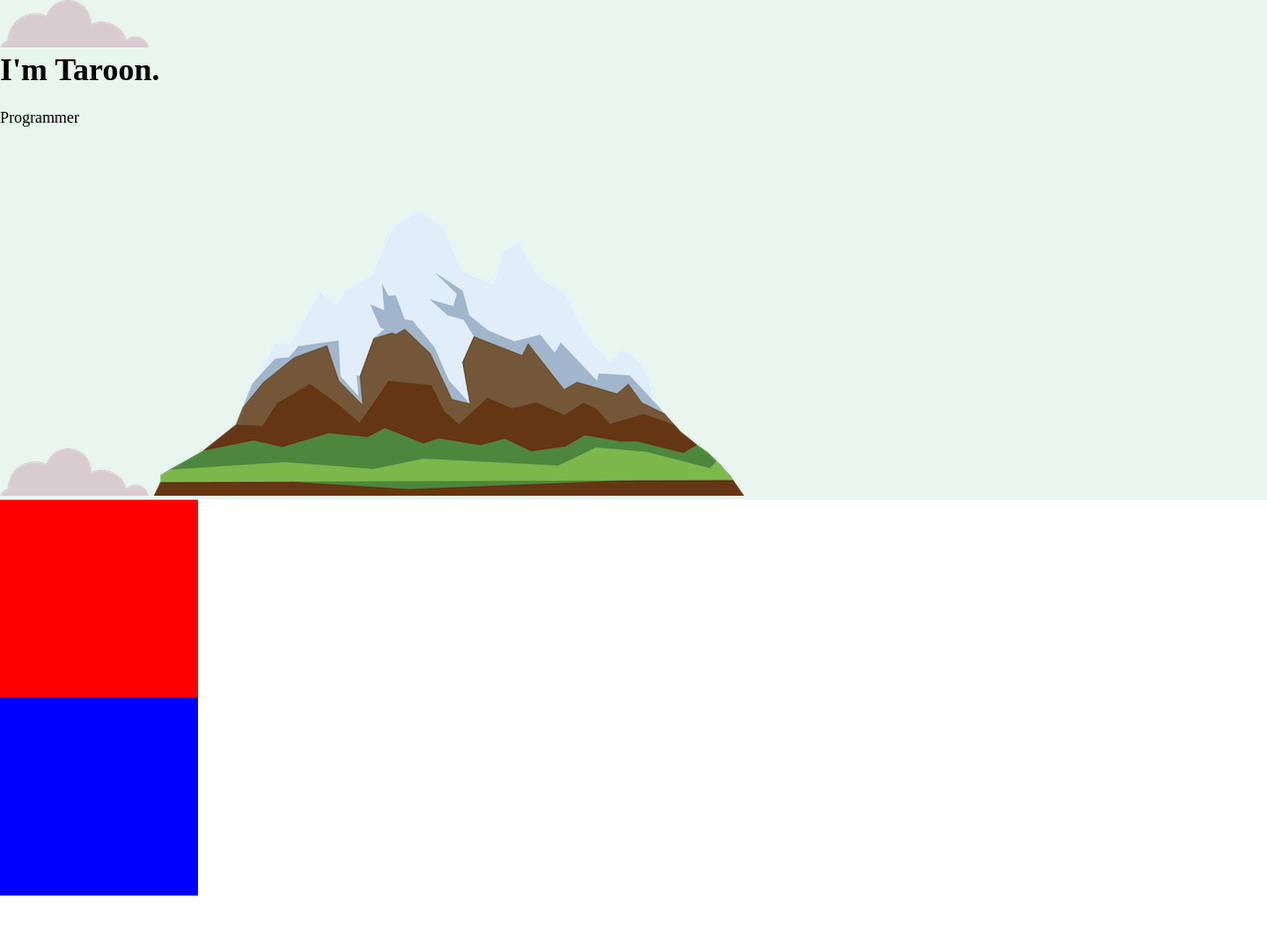
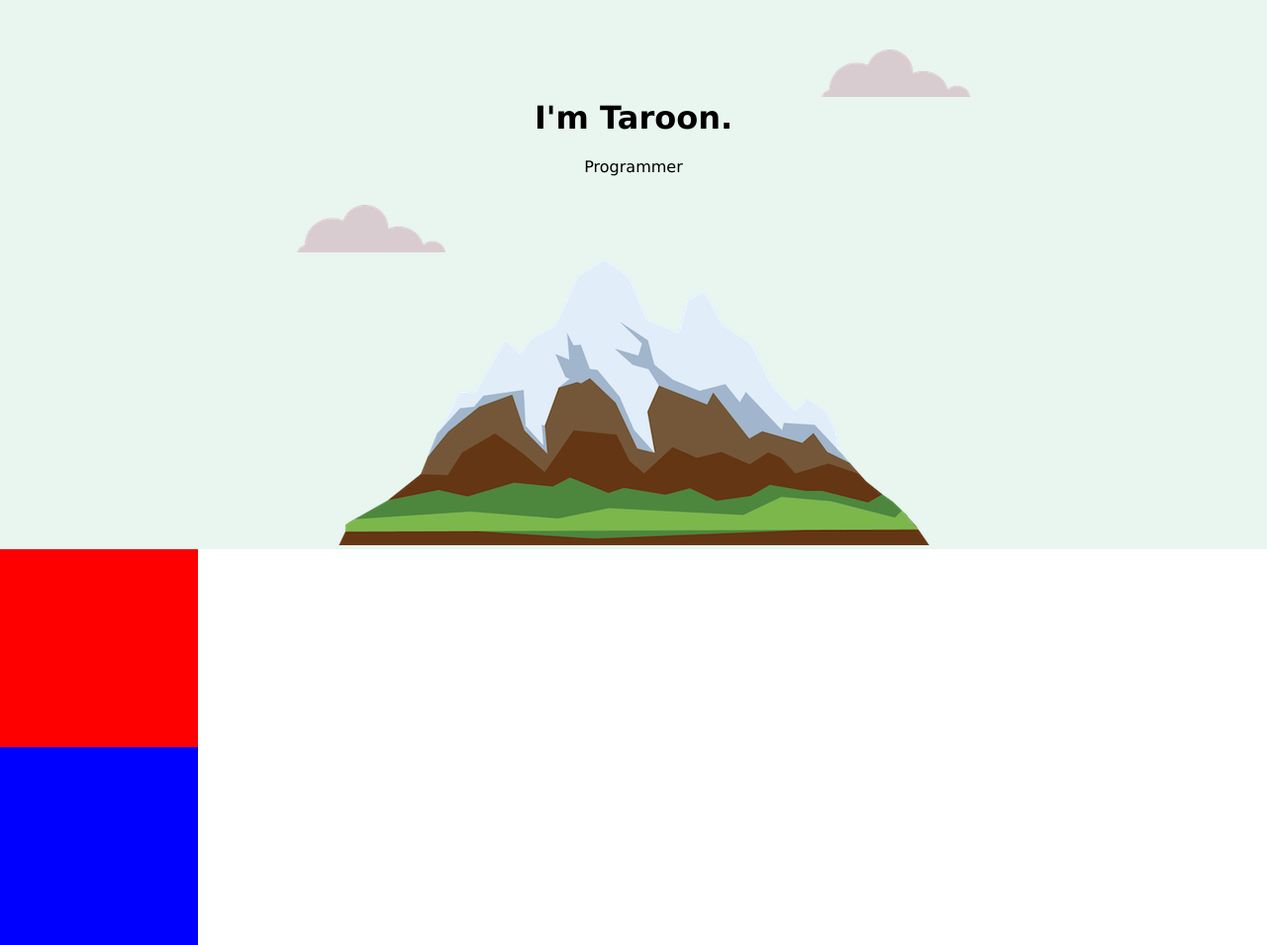
Before and after one commit to taroonray/taroonray, a plain HTML site: page CSS - My Site/index.html in a window 1280 px wide. Shown: the whole page at 99% size. Before the commit the page ends 905 px from the top, so only its background shows below. Drawn offline with Linux system fonts and the light colour scheme.

Commit message:
new chapter 31/07/2021

```diff
--- a/CSS - My Site/css/styles.css
+++ b/CSS - My Site/css/styles.css
@@ -1,5 +1,7 @@
 .top-container{
+    padding-top: 100px;
     background-color: #E8F6EF;
+    position: relative;
 }
 
 .middle-container{
@@ -16,8 +18,22 @@
 
 body{
     margin: 0px;
+    text-align: center;
+    font-family: Verdana, sans-serif;
 }
 
 h1{
     margin-top: 0px;
 }
+
+.bottom-cloud{
+    position: absolute;
+    left: 300px;
+    bottom: 300px;
+}
+
+.top-cloud{
+    position: absolute;
+    right: 300px;
+    top: 50px;
+}
--- a/CSS - My Site/index.html
+++ b/CSS - My Site/index.html
@@ -10,10 +10,10 @@
 </head>
 <body>
     <div class="top-container">
-        <img src="images/cloud.png" alt="cloud-image">
+        <img class="top-cloud" src="images/cloud.png" alt="cloud-image">
         <h1>I'm Taroon.</h1>
         <p>Programmer</p>
-        <img src="images/cloud.png" alt="cloud-image">
+        <img class="bottom-cloud" src="images/cloud.png" alt="cloud-image">
         <img src="images/mountain.png" alt="mountain-image">
     </div>
     <div class="middle-container">
```
